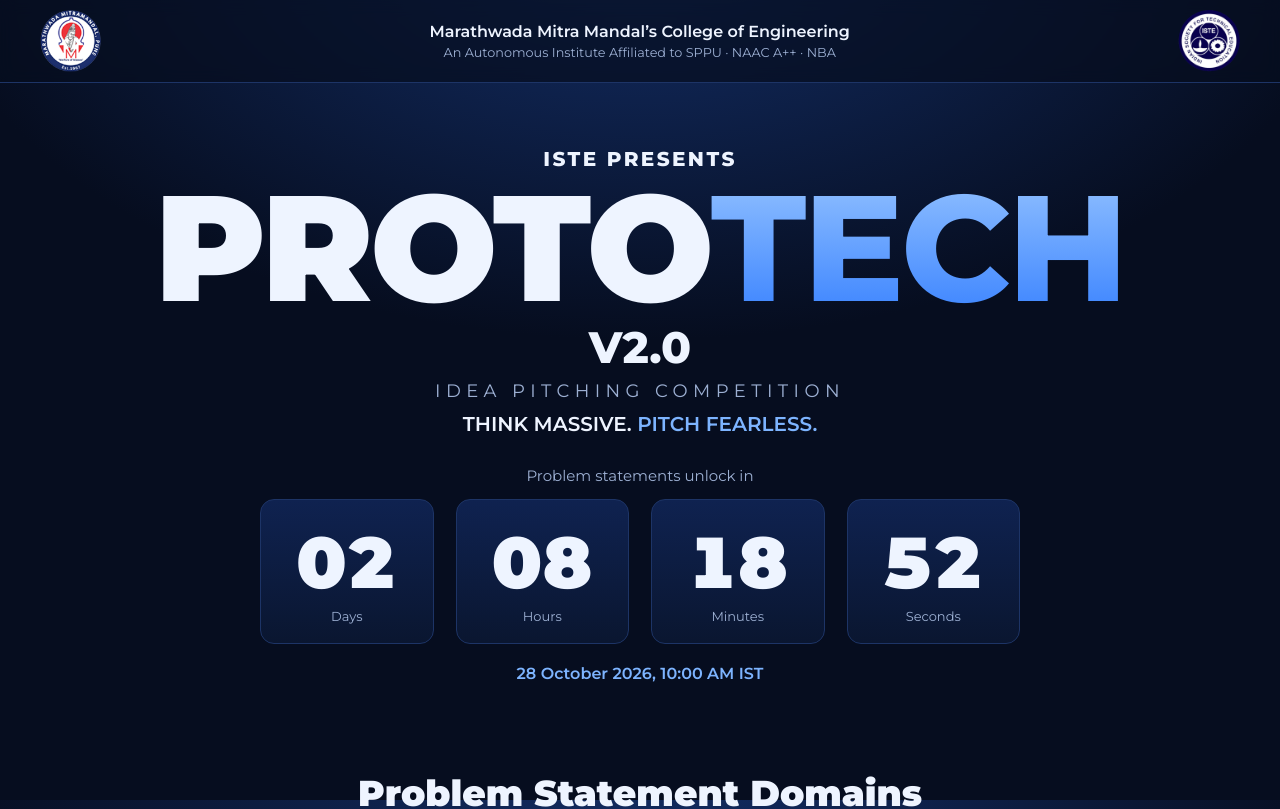
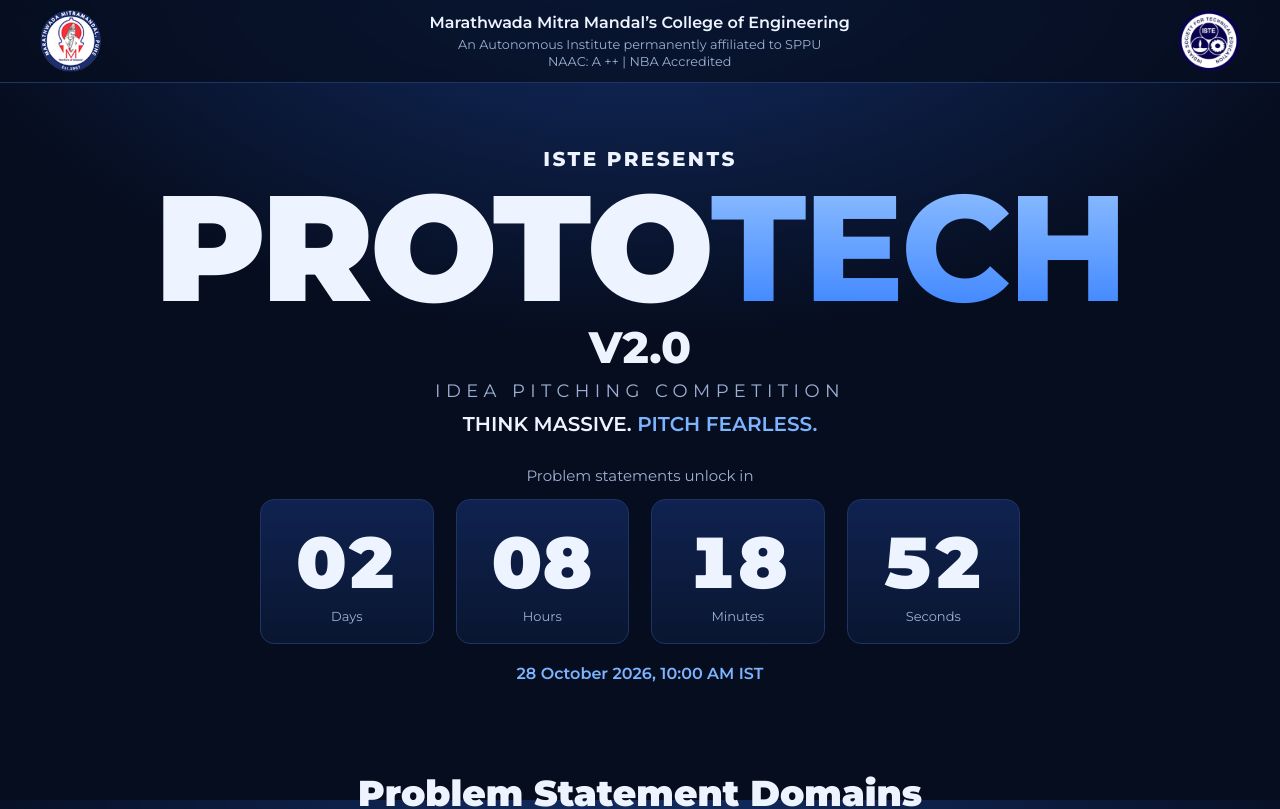
Before and after one commit to AtharvaDesai24/ISTE-PS, a React (Vite) app: page / in a window 1280 px wide. Shown: the top 809 px of the page. Built offline with nearby package versions, Linux system fonts and the light colour scheme.

Commit message:
finala update

```diff
--- a/src/components/Header.jsx
+++ b/src/components/Header.jsx
@@ -7,7 +7,10 @@
       <img src={mmcoeLogo} alt="MMCOE logo" />
       <div className="college">
         Marathwada Mitra Mandal’s College of Engineering
-        <small>An Autonomous Institute Affiliated to SPPU · NAAC A++ · NBA</small>
+        <small>
+          An Autonomous Institute permanently affiliated to SPPU
+          <br /> NAAC: A ++ | NBA Accredited
+        </small>
       </div>
       <img src={isteLogo} alt="ISTE logo" />
     </header>
```
